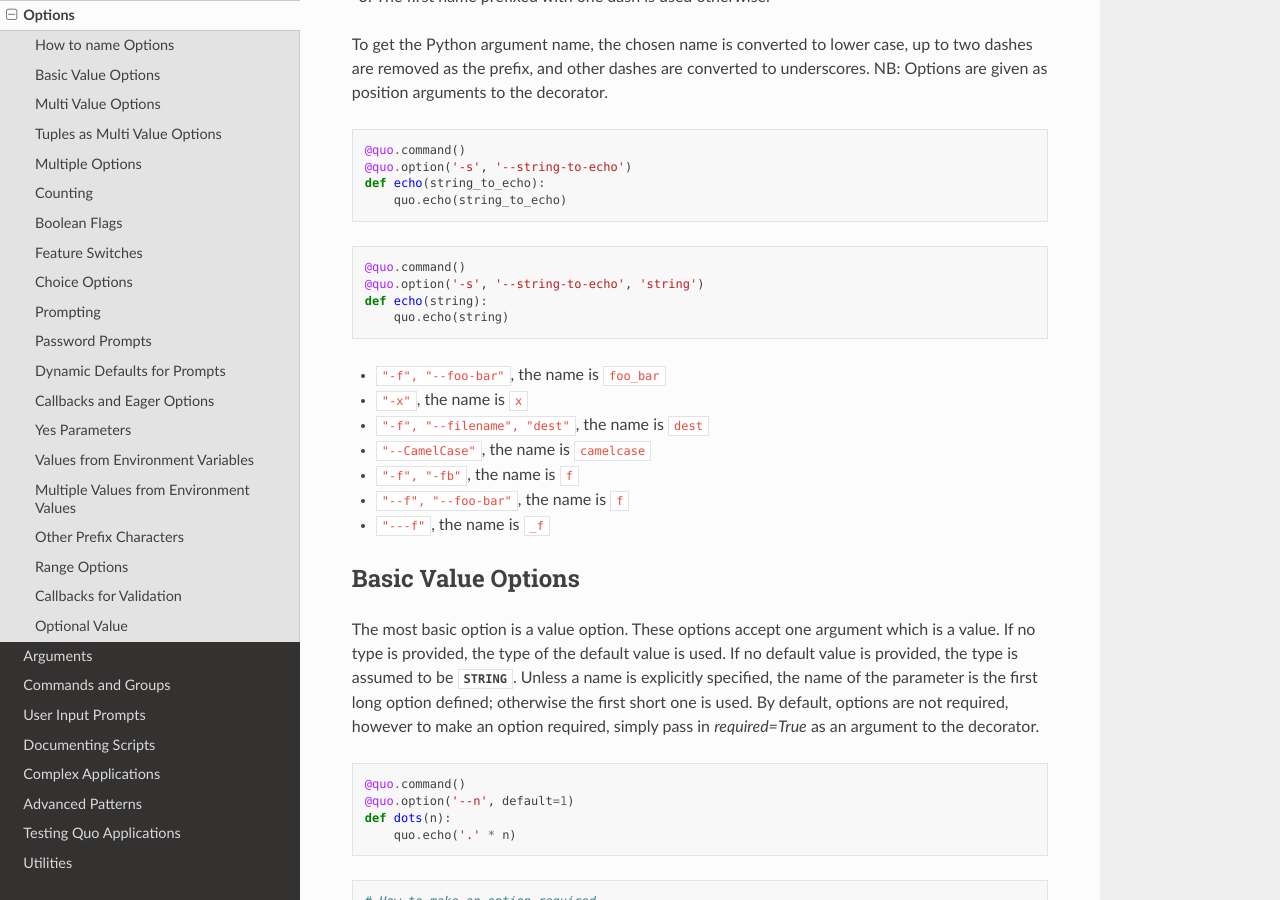
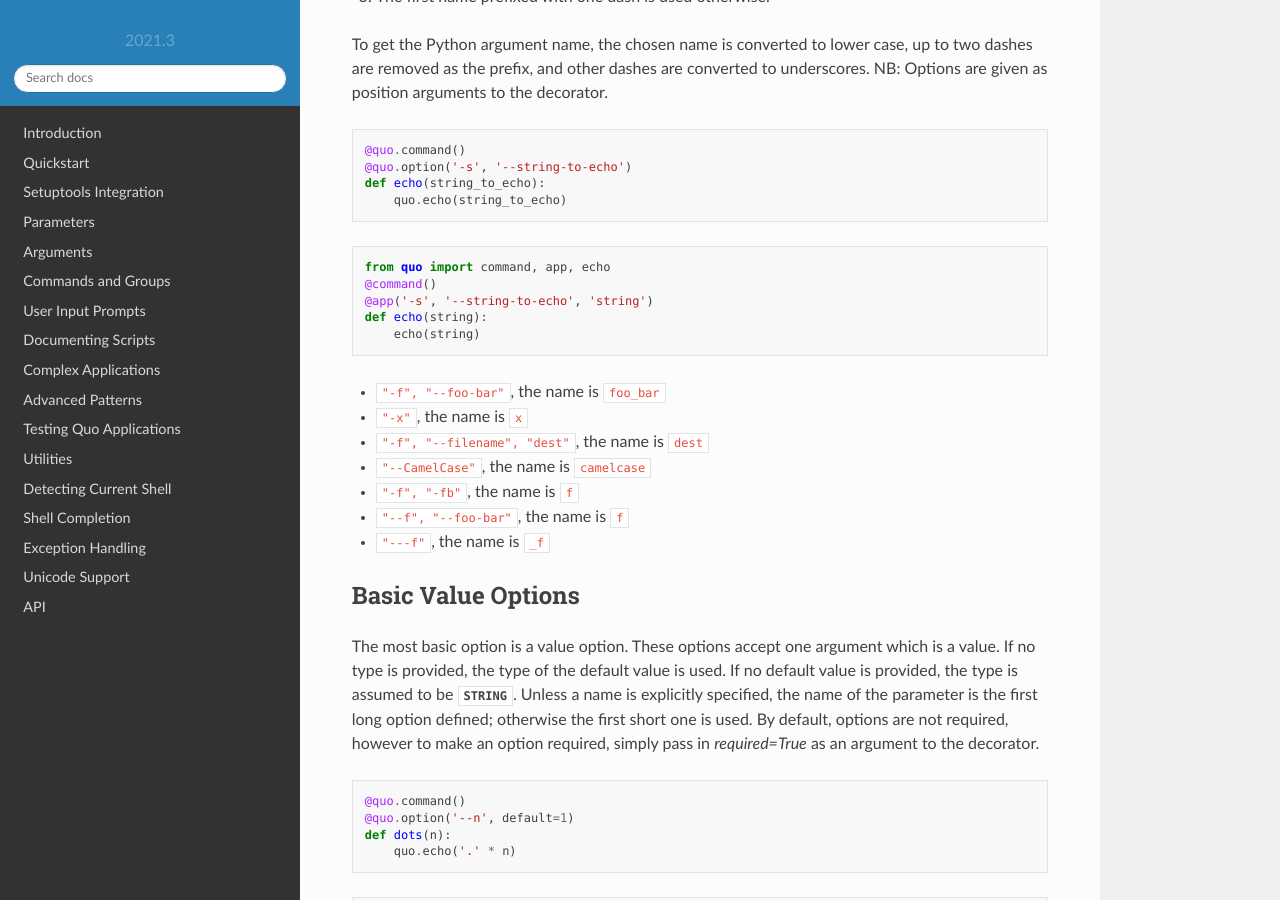
Before and after one commit to scalabli/quo, a Sphinx documentation site: the page built from docs/apps.rst, in a window 1280 px wide and 900 px high, scrolled down 424 px. Built offline with Sphinx 7.4.7 and the Read the Docs theme 2.0.0, drawn with Linux system fonts in a browser that asks for light colours; pages that are not in the unit, such as notebooks, are missing from menus.

Commit message:
Update and rename options.rst to apps.rst

```diff
--- a/docs/options.rst
+++ b/docs/apps.rst
@@ -32,10 +32,11 @@
 
 .. code-block:: python
 
-    @quo.command()
-    @quo.option('-s', '--string-to-echo', 'string')
+    from quo import command, app, echo
+    @command()
+    @app('-s', '--string-to-echo', 'string')
     def echo(string):
-        quo.echo(string)
+        echo(string)
 
 -   ``"-f", "--foo-bar"``, the name is ``foo_bar``
 -   ``"-x"``, the name is ``x``
```
